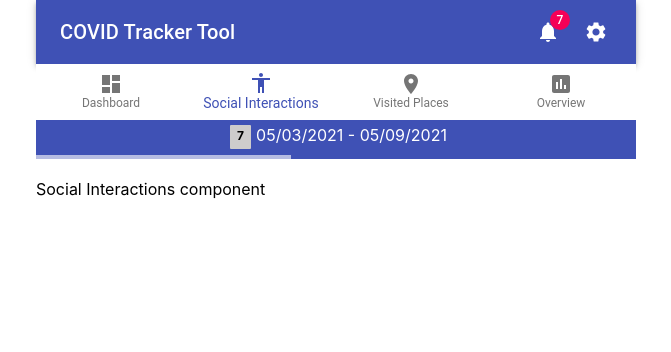
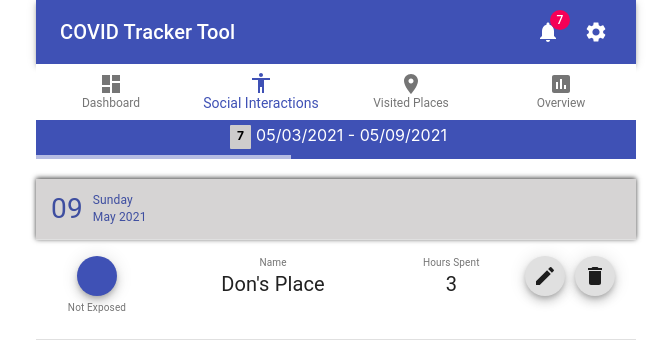
Before and after one commit to lyndonjasa/CovidTrackerReact, a React (Create React App) app: page /interactions in a window 1280 px wide. Shown: the top 352 px of the page, without its empty margins (304-975 px from the left). Built offline with nearby package versions, Linux system fonts and the light colour scheme; no server answers.

Commit message:
started boilerplate structure of the table

```diff
--- a/src/components/dashboard/DonutChart.tsx
+++ b/src/components/dashboard/DonutChart.tsx
@@ -1,7 +1,6 @@
 import { Chart, Legend, PieSeries } from '@devexpress/dx-react-chart-material-ui';
 import { Animation } from '@devexpress/dx-react-chart';
 import { Paper } from '@material-ui/core';
-import { seriesColors as colors } from '../../shared/chart-constants';
 import React, { useContext, useEffect, useState } from 'react';
 
 import './DonutChart.scss';
--- /dev/null
+++ b/src/components/shared/CovidDataRowGroup.tsx
@@ -0,0 +1,15 @@
+import React from 'react';
+import CovidDataRowGroupDetails from './CovidDataRowGroupDetails';
+import CovidDataRowGroupHeader from './CovidDataRowGroupHeader';
+
+const CovidDataRowGroup = () => {
+
+  return (
+    <>
+      <CovidDataRowGroupHeader></CovidDataRowGroupHeader>
+      <CovidDataRowGroupDetails></CovidDataRowGroupDetails>
+    </>
+  )
+}
+
+export default CovidDataRowGroup;
--- /dev/null
+++ b/src/components/shared/CovidDataRowGroupDetails.scss
@@ -0,0 +1,33 @@
+.exposure-icon {
+    width: 60px;
+    text-align: center;
+    margin-left: 15px;
+
+    .exposure-text {
+        margin-top: 5px;
+        font-size: 10px;
+        color: #757575;
+    }
+}
+
+.detail-header, .detail-content {
+    text-align: center;
+}
+
+.detail-header {
+    color: #757575;
+    font-size: 10px;
+}
+
+.detail-content {
+    font-size: 20px;
+    min-height: 40px;
+}
+
+.detail-actions {
+    display: flex;
+
+    > * {
+        margin: 5px;
+    }
+}
--- /dev/null
+++ b/src/components/shared/CovidDataRowGroupDetails.tsx
@@ -0,0 +1,79 @@
+import { Fab, makeStyles, TableCell, TableRow } from '@material-ui/core';
+import React from 'react';
+import EditIcon from '@material-ui/icons/Edit';
+import DeleteIcon from '@material-ui/icons/Delete';
+import './CovidDataRowGroupDetails.scss';
+import { CSSProperties } from '@material-ui/core/styles/withStyles';
+
+const useActionStyles = makeStyles({
+  root: {
+    margin: '0px 5px'
+  }
+})
+
+const useRowStyles = makeStyles({
+  root: {
+    height: '100px',
+    verticalAlign: 'top'
+  }
+})
+
+const CovidDataRowGroupDetails = () => {
+  const actionClasses = useActionStyles();
+  const rowClasses = useRowStyles();
+
+  const iconStyles: React.CSSProperties = {
+    width: '80px'
+  }
+
+  const nameStyles: React.CSSProperties = {
+    width: '244px'
+  }
+
+  const hourStyles: React.CSSProperties = {
+    width: '80px'
+  }
+
+  const actionStyles: React.CSSProperties = {
+    width: '80px'
+  }
+
+  return (
+    <>
+      <TableRow className={rowClasses.root}>
+        <TableCell style={iconStyles}>
+          <div className="exposure-icon">
+            <Fab color="primary"
+            size="small"
+            aria-label="add"
+            disableRipple={true}
+            disableFocusRipple={true}>&nbsp;</Fab>
+            <div className="exposure-text">
+              Not Exposed
+            </div>
+          </div>
+        </TableCell>
+        <TableCell style={nameStyles}>
+          <div className="detail-header">Name</div>
+          <div className="detail-content">Don's Place</div>
+        </TableCell>
+        <TableCell style={hourStyles}>
+          <div className="detail-header">Hours Spent</div>
+          <div className="detail-content">3</div>
+        </TableCell>
+        <TableCell style={actionStyles}>
+          <div className="detail-actions">
+            <Fab color="default" size="small" className={actionClasses.root}>
+              <EditIcon />
+            </Fab>
+            <Fab color="default" size="small" className={actionClasses.root}>
+              <DeleteIcon />
+            </Fab>
+          </div>
+        </TableCell>
+      </TableRow>
+    </>
+  )
+}
+
+export default CovidDataRowGroupDetails;
--- /dev/null
+++ b/src/components/shared/CovidDataRowGroupHeader.scss
@@ -0,0 +1,16 @@
+.header-date {
+    display: flex;
+    align-items: center;
+
+    > * {
+        padding: 5px;
+    }
+
+    .date-part {
+        font-size: 28px;
+    }
+
+    .other-part {
+        font-size: 12px;
+    }
+}
--- /dev/null
+++ b/src/components/shared/CovidDataRowGroupHeader.tsx
@@ -0,0 +1,43 @@
+import { makeStyles, TableCell } from "@material-ui/core";
+import { TableRow } from "@material-ui/core";
+import React from "react";
+import './CovidDataRowGroupHeader.scss';
+
+const useHeaderRowStyles = makeStyles({
+  root: {
+    backgroundColor: '#d6d4d4',
+    boxShadow: '0px -1px 5px 0px rgba(0,0,0,0.75)',
+    borderBottom: '1.5px solid gray',
+    marginTop: '5px'
+  }
+})
+
+const useHeaderCellStyles = makeStyles({
+  root: {
+    color: '#3e4ea0',
+    padding: '5px 0px 5px 10px'
+  }
+})
+
+const CovidDataRowGroupHeader = () => {
+  const headerRowClasses = useHeaderRowStyles();
+  const headerCellClasses = useHeaderCellStyles();
+
+  return (
+    <>
+      <TableRow className={headerRowClasses.root}>
+        <TableCell className={headerCellClasses.root} colSpan={4}>
+          <div className="header-date">
+            <div className="date-part">09</div>
+            <div className="other-part">
+              <div className="day-part">Sunday</div>
+              <div className="month-year-part">May 2021</div>
+            </div>
+          </div>
+        </TableCell>
+      </TableRow>
+    </>
+  )
+}
+
+export default CovidDataRowGroupHeader;
--- /dev/null
+++ b/src/components/shared/CovidDataTable.tsx
@@ -0,0 +1,17 @@
+import { Table, TableBody } from '@material-ui/core';
+import React from 'react';
+import CovidDataRowGroup from './CovidDataRowGroup';
+
+const CovidDataTable = () => {
+  return (
+    <>
+      <Table>
+        <TableBody>
+          <CovidDataRowGroup></CovidDataRowGroup>
+        </TableBody>
+      </Table>
+    </>
+  )
+}
+
+export default CovidDataTable;
--- a/src/components/social-interactions/SocialInteractions.tsx
+++ b/src/components/social-interactions/SocialInteractions.tsx
@@ -1,9 +1,10 @@
 import React from "react";
+import CovidDataTable from "../shared/CovidDataTable";
 
 const SocialInteractions = () => {
   return (
     <>
-      Social Interactions component
+      <CovidDataTable></CovidDataTable>
     </>
   )
 }
--- a/src/shared/chart-constants.ts
+++ b/src/shared/chart-constants.ts
@@ -1,8 +1,3 @@
-export const seriesColors = {
-  NOT_EXPOSED: '#00ce0d',
-  EXPOSED: '#d61111'
-}
-
 export const legendText = {
   NOT_EXPOSED: 'Not Exposed',
   EXPOSED: 'Exposed'
```
